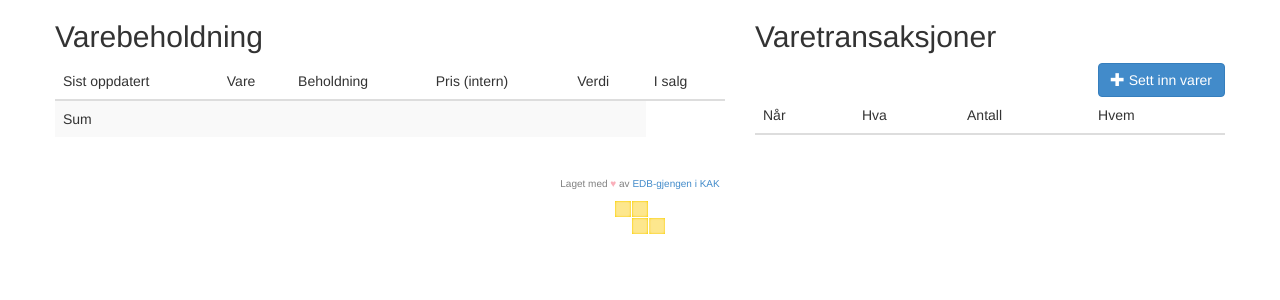
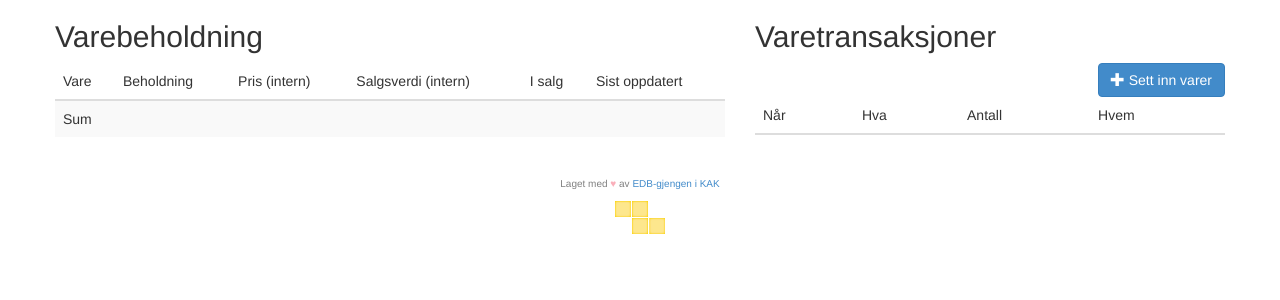
Before and after one commit to edb-gjengen/bbs, a Django app: template templates/inventory.html in a window 1280 px wide. Shown: the part 52-352 px from the top of the page. Run offline with Django 3.2, Linux system fonts and the light colour scheme; the template is opened without the code that fills it, so the values that code supplies are empty; some libraries are stand-ins or nearby versions.

Commit message:
Specify sale value in inventory

```diff
--- a/templates/inventory.html
+++ b/templates/inventory.html
@@ -18,32 +18,33 @@
             <table class="table table-striped">
                 <thead>
                 <tr>
-                    <th>Sist oppdatert</th>
                     <th>Vare</th>
                     <th>Beholdning</th>
                     <th>Pris (intern)</th>
-                    <th>Verdi</th>
+                    <th>Salgsverdi (intern)</th>
                     <th>I salg</th>
+                    <th>Sist oppdatert</th>
                 </tr>
                 </thead>
                 <tbody>
                 {% for product in products %}
                 <tr class="{% if not product.active %}info inactive{% elif product.inventory_amount <= 0 %}warning{% else %}success{% endif %}">
-                    <td>{{ product.updated }}</td>
                     <td>{{ product.name }}</td>
                     <td class="product-amount">{{ product.inventory_amount }}</td>
                     <td>{{ product.sale_price_int }}</td>
                     <td>{{ product.inventory_value }}</td>
                     <td class="product-active">{% if product.active %}<i class="glyphicon glyphicon-ok"></i>{% endif %}</td>
+                    <td>{{ product.updated }}</td>
 
                 </tr>
                 {% endfor %}
                 <tr>
                     <td><em>Sum</em></td>
-                    <td></td>
                     <td> {{ num_products }}</td>
                     <td></td>
                     <td><b>{{ inventory_value }}</b></td>
+                    <td></td>
+                    <td></td>
                 </tr>
                 </tbody>
             </table>
```
